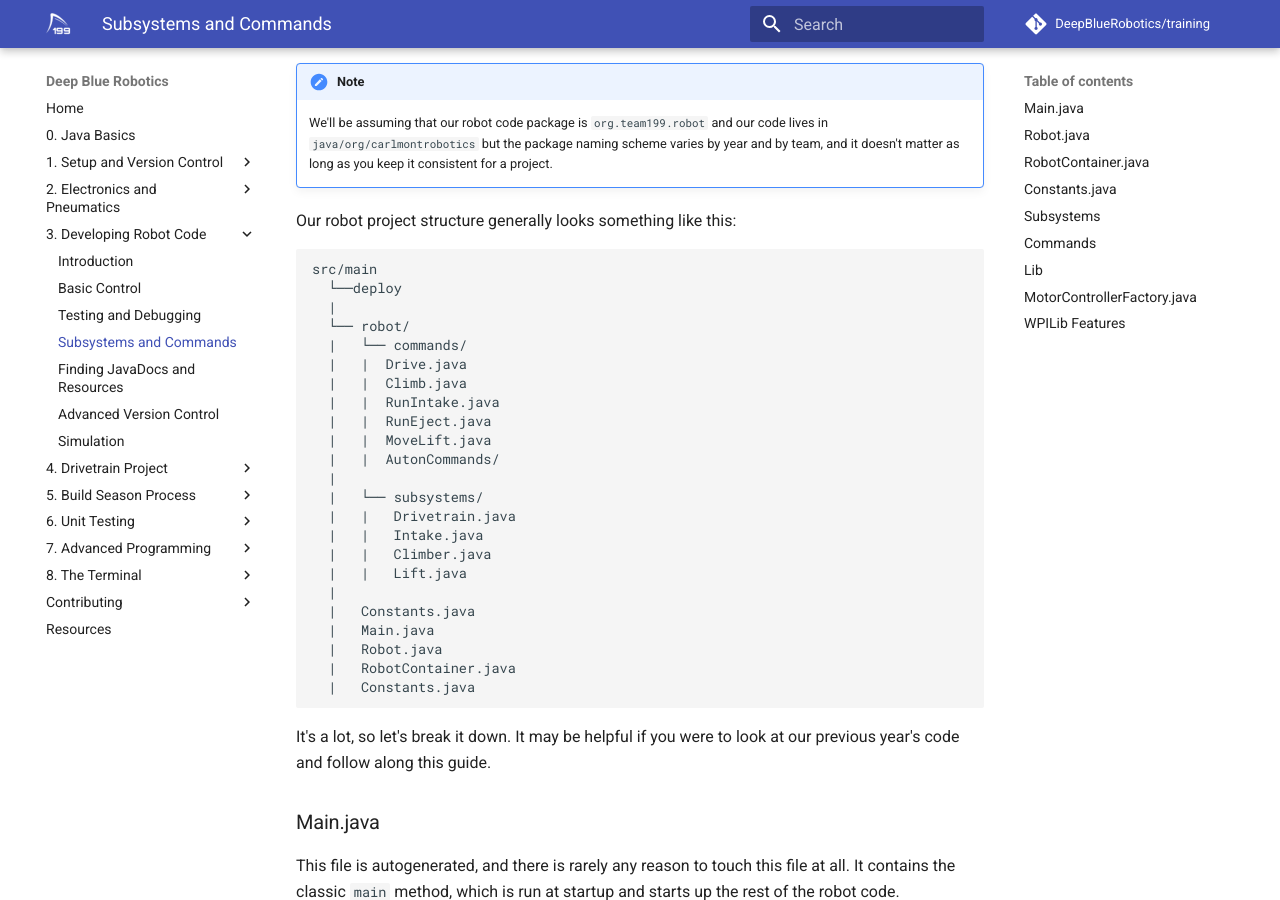
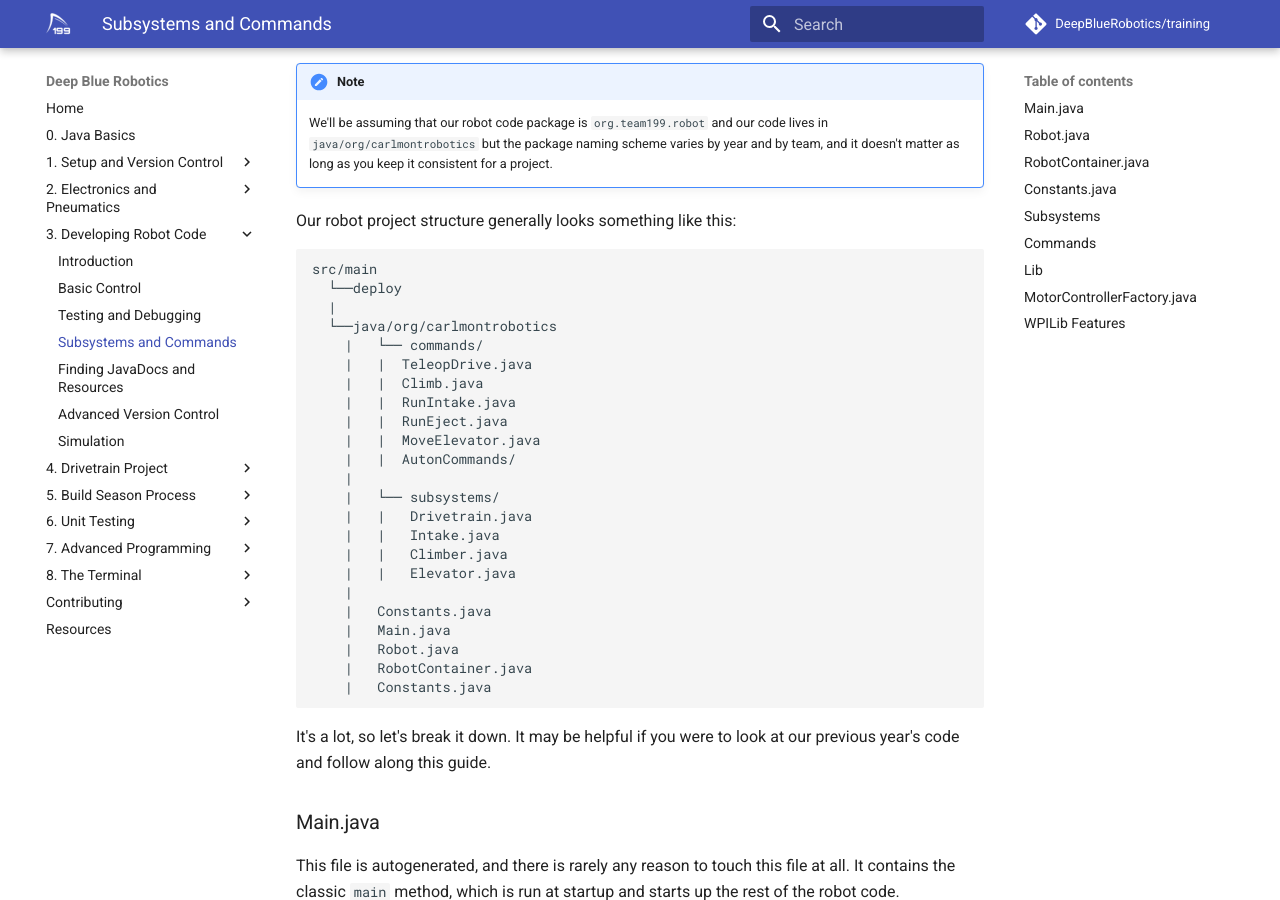
Before and after one commit to DeepBlueRobotics/training, an MkDocs documentation site: the page built from docs/section-3/subsystems-and-commands.md, in a window 1280 px wide and 900 px high, scrolled down 399 px. Built offline with MkDocs 1.6.1 and Material for MkDocs 9.7.7, drawn with Linux system fonts in a browser that asks for light colours; comment, search, counter and statistics services are not loaded.

Commit message:
typo fix and file tree edit

````diff
--- a/docs/section-3/subsystems-and-commands.md
+++ b/docs/section-3/subsystems-and-commands.md
@@ -13,26 +13,26 @@ Our robot project structure generally looks something like this:
 src/main
   └──deploy
   |
-  └── robot/
-  |   └── commands/
-  |   |  Drive.java
-  |   |  Climb.java
-  |   |  RunIntake.java
-  |   |  RunEject.java
-  |   |  MoveLift.java
-  |   |  AutonCommands/
-  |
-  |   └── subsystems/
-  |   |   Drivetrain.java
-  |   |   Intake.java
-  |   |   Climber.java
-  |   |   Lift.java
-  |
-  |   Constants.java
-  |   Main.java
-  |   Robot.java
-  |   RobotContainer.java
-  |   Constants.java
+  └──java/org/carlmontrobotics
+    |   └── commands/
+    |   |  TeleopDrive.java
+    |   |  Climb.java
+    |   |  RunIntake.java
+    |   |  RunEject.java
+    |   |  MoveElevator.java
+    |   |  AutonCommands/
+    |
+    |   └── subsystems/
+    |   |   Drivetrain.java
+    |   |   Intake.java
+    |   |   Climber.java
+    |   |   Elevator.java
+    |
+    |   Constants.java
+    |   Main.java
+    |   Robot.java
+    |   RobotContainer.java
+    |   Constants.java
 
 ```
 It's a lot, so let's break it down. It may be helpful if you were to look at our previous year's code and follow along this guide.
````
Also changed, not shown: docs/section-2/electronics.md (+1 -1 lines), docs/section-3/testing-and-debugging.md (+0 -1 lines).
